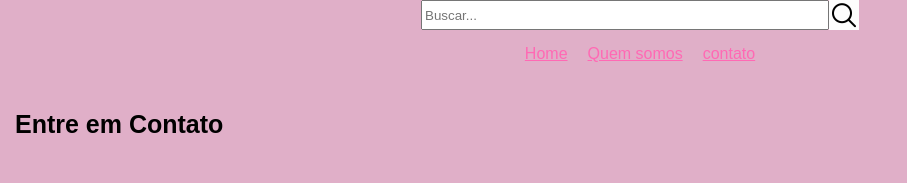
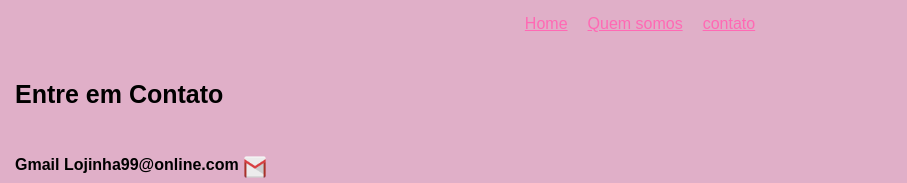
Before and after one commit to stefani-aguiar/stefani-lojinha, a plain HTML site: page contato.html in a window 1280 px wide. Shown: the top 183 px of the page, without its empty margins (0-907 px from the left). Drawn offline with Linux system fonts and the light colour scheme.

Commit message:
removi pagina buscar

```diff
--- a/contato.html
+++ b/contato.html
@@ -8,11 +8,6 @@
     <link rel="stylesheet" href="style.css" />
   </head>
   <body>
-    <div id="divBusca">
-      <input type="text" id="txBusca" placeholder="Buscar..." />
-      <img src="imagem/icons8-pesquisar.gif" id="btBusca" alt="Buscar" />
-    </div>
-
     <div class="navbar">
       <a href="index.html"> Home </a>
       <a href="quemsomos.html"> Quem somos </a>
```
